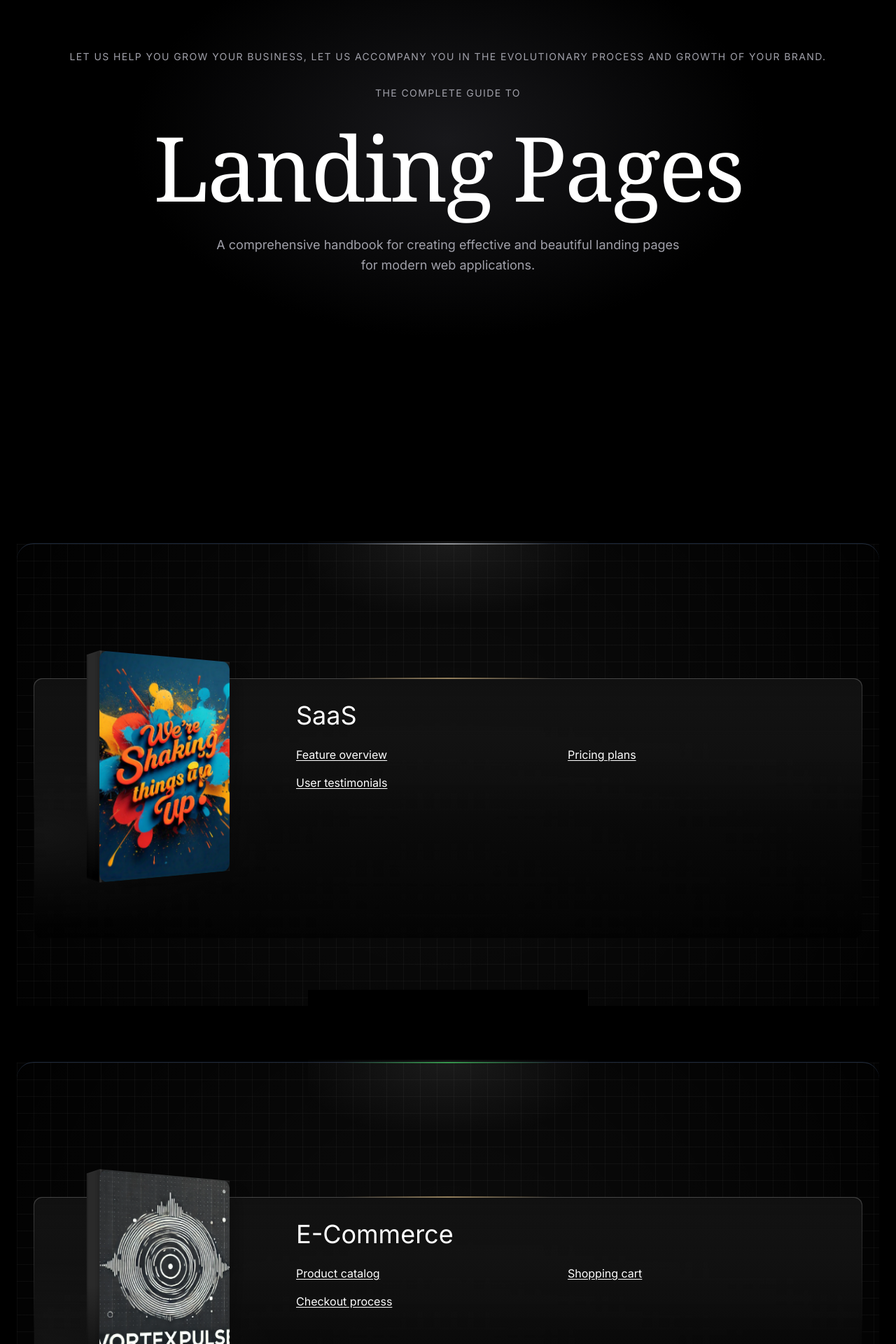
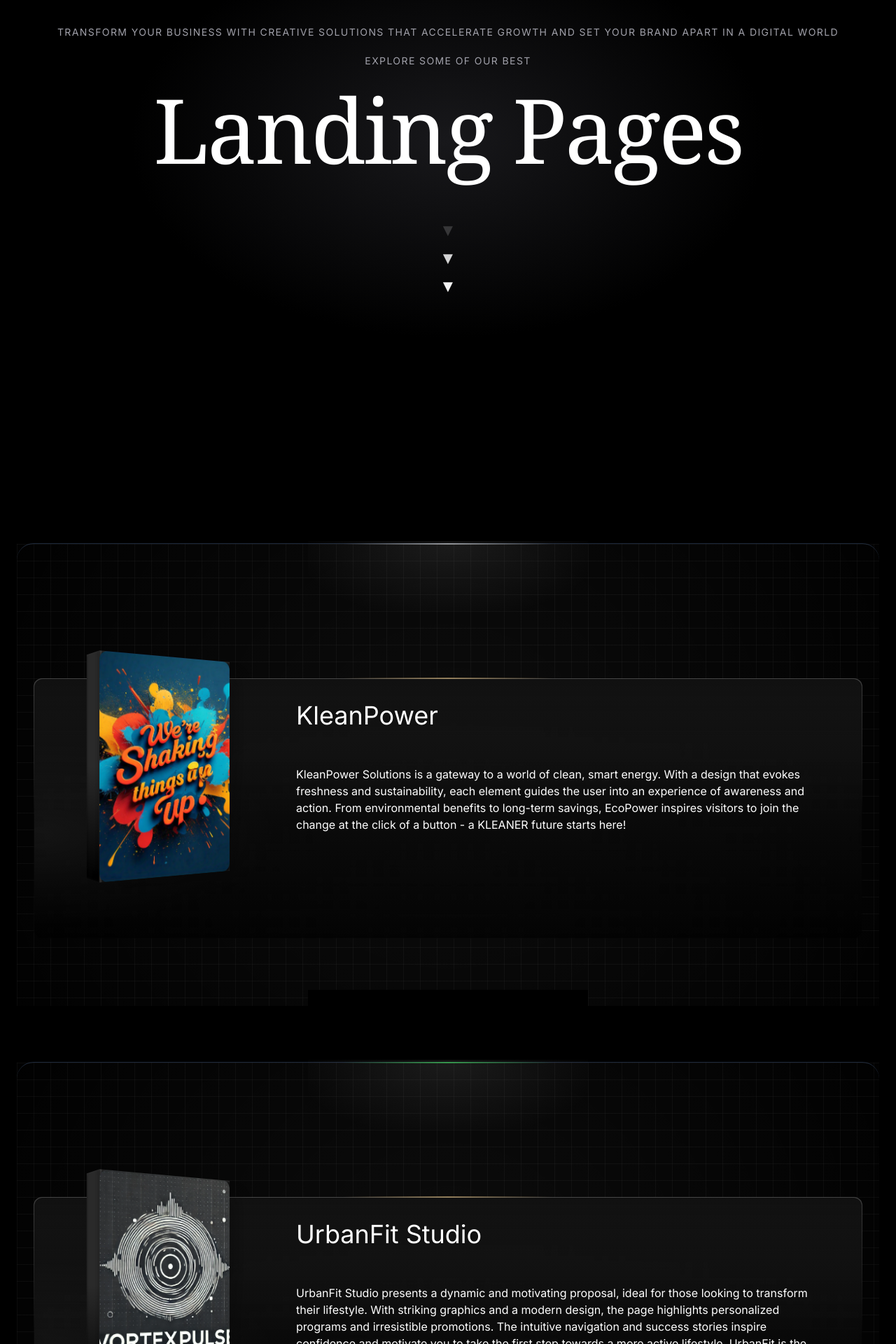
Before and after one commit to Matuzay32/company-01, a Next.js app: page /services/landing-pages in a window 1280 px wide. Shown: the part 200-2120 px from the top of the page at 70% size. Built offline with nearby package versions, Linux system fonts and the light colour scheme.

Commit message:
landing pages

```diff
--- a/app/page.tsx
+++ b/app/page.tsx
@@ -56,8 +56,8 @@ export default function Home() {
 
     {
       icon: FaUsers,
-      title: "Other services",
-      href: "/services/other-services",
+      title: "Services",
+      href: "/services",
       color: "#22d3ee",
     },
   ];
@@ -111,8 +111,8 @@ export default function Home() {
           </h2>
           <p className="mb-12 text-lg text-gray-400 max-w-3xl mx-auto">
             Your project deserves the best in digital innovation. Browse our
-            featured services here, and check "Other Services" for even more
-            tailored solutions!
+            featured services here, and check "Services" for even more tailored
+            solutions!
           </p>
           <div className="max-w-6xl mx-auto flex flex-wrap justify-center gap-12">
             {cardData.map((card, index) => (
--- a/components/LandingPages/LandingPages.tsx
+++ b/components/LandingPages/LandingPages.tsx
@@ -1,53 +1,35 @@
-import Image from 'next/image';
-import Link from 'next/link';
-import { ArrowRight } from 'lucide-react';
-import { Button } from '../ui/Buttons/v2/button';
-import CustomSection from '../ui/Others/CustomSection';
-import Pattern from '../ui/Patterns/Pattern';
+import { ArrowRight } from "lucide-react";
+import { Button } from "../ui/Buttons/v2/button";
+import CustomSection from "../ui/Others/CustomSection";
+import Image from "next/image";
+import Link from "next/link";
+import Pattern from "../ui/Patterns/Pattern";
 
 export default function LandingPages() {
   const sections = [
     {
-      title: 'SaaS',
-      image: '/exampleLanding.jpeg',
-      color: '#ffff', // Color distintivo para SaaS
-      links: [
-        { title: 'Feature overview', href: '/handbook/saas/feature-overview' },
-        { title: 'Pricing plans', href: '/handbook/saas/pricing-plans' },
-        {
-          title: 'User testimonials',
-          href: '/handbook/saas/user-testimonials',
-        },
-      ],
+      title: "KleanPower",
+      image: "/exampleLanding.jpeg",
+      color: "#ffff", // Color distintivo para SaaS
+      description:
+        "KleanPower Solutions is a gateway to a world of clean, smart energy. With a design that evokes freshness and sustainability, each element guides the user into an experience of awareness and action. From environmental benefits to long-term savings, EcoPower inspires visitors to join the change at the click of a button - a KLEANER future starts here!",
+      link: "",
     },
     {
-      title: 'E-commerce',
-      image: '/vortexPulseLogo.webp',
-      color: '#33FF57',
-      links: [
-        {
-          title: 'Product catalog',
-          href: '/handbook/ecommerce/product-catalog',
-        },
-        { title: 'Shopping cart', href: '/handbook/ecommerce/shopping-cart' },
-        {
-          title: 'Checkout process',
-          href: '/vortexPulseLogo.webp',
-        },
-      ],
+      title: "UrbanFit Studio",
+      image: "/vortexPulseLogo.webp",
+      color: "#33FF57",
+      description:
+        "UrbanFit Studio presents a dynamic and motivating proposal, ideal for those looking to transform their lifestyle. With striking graphics and a modern design, the page highlights personalized programs and irresistible promotions. The intuitive navigation and success stories inspire confidence and motivate you to take the first step towards a more active lifestyle. UrbanFit is the perfect combination of design and energy.",
+      link: "",
     },
     {
-      title: 'Portfolio',
-      image: '/vortexPulseLogo.webp',
-      color: '#3357FF',
-      links: [
-        {
-          title: 'Project showcase',
-          href: '/handbook/portfolio/project-showcase',
-        },
-        { title: 'About me', href: '/handbook/portfolio/about-me' },
-        { title: 'Contact form', href: '/handbook/portfolio/contact-form' },
-      ],
+      title: "Luxury Interiors",
+      image: "/vortexPulseLogo.webp",
+      color: "#3357FF",
+      description:
+        "Luxury Interiors' landing page redefines the concept of luxury in interior design. With a stunning visual display and sophisticated color palette, the site appeals to lovers of refined style and exceptional quality. Each section highlights exclusive and customizable pieces, with an attention to detail that conveys elegance. Elegance Interiors invites you to transform every space into a work of art, offering furniture that is synonymous with distinction and sophistication.",
+      link: "",
     },
   ];
 
@@ -57,44 +39,59 @@ export default function LandingPages() {
       <div className="relative min-h-screen flex items-center justify-center pt-16">
         <div className="absolute inset-0 bg-[radial-gradient(ellipse_at_center,_var(--tw-gradient-stops))] from-zinc-900 via-black to-black"></div>
         <div className="relative z-10 container px-4 md:px-6">
-          <p className="text-sm uppercase tracking-widest text-zinc-400 text-center mb-8">
-            Let us help you grow your business, let us accompany you in the
-            evolutionary process and growth of your brand.
+          <p className="text-sm uppercase tracking-widest text-zinc-400 text-center mb-6 leading-none">
+            Transform your business with creative solutions that accelerate
+            growth and set your brand apart in a digital world
           </p>
-          <p className="text-sm uppercase tracking-widest text-zinc-400 text-center mb-8">
-            The complete guide to
+          <p className="text-sm uppercase tracking-widest text-zinc-400 text-center mb-6">
+            explore some of our best
           </p>
-          <h1 className="font-serif text-center text-7xl md:text-8xl lg:text-9xl tracking-tight mb-8">
+          <h1 className="font-serif text-center text-7xl md:text-8xl lg:text-9xl tracking-tight mt-5">
             Landing Pages
           </h1>
-          <p className="mt-8 text-lg text-zinc-400 max-w-2xl mx-auto text-center leading-relaxed">
+          {/* <p className="mt-8 text-lg text-zinc-400 max-w-2xl mx-auto text-center leading-relaxed">
             A comprehensive handbook for creating effective and beautiful
             landing pages for modern web applications.
-          </p>
+          </p> */}
+          <div className="flex flex-col items-center space-y-2 mt-16">
+            <span className="text-2xl animate-pulse-arrow duration-700 delay-0">
+              ▼
+            </span>
+            <span className="text-2xl animate-pulse-arrow duration-700 delay-150">
+              ▼
+            </span>
+            <span className="text-2xl animate-pulse-arrow duration-700 delay-300">
+              ▼
+            </span>
+          </div>
         </div>
       </div>
 
       {/* Content Section */}
       <div className="container px-4 md:px-6 py-24">
         {sections.map((section, index) => (
-          <CustomSection height="h-px" gradientColor={section.color}>
+          <CustomSection
+            height="h-px"
+            gradientColor={section.color}
+            key={index}
+          >
             <section
               key={index}
               className="w-full relative rounded-xl bg-[linear-gradient(180deg,_#FFFFFF3D_0%,_#FFFFFF00_54%)] backdrop-filter backdrop-blur-[4px] p-[.0625rem] mt-24"
             >
               <div className="group flex flex-col md:flex-row gap-14 md:gap-24 w-full px-8 md:px-16 rounded-xl pt-8 pb-4 md:pb-6 bg-[linear-gradient(90deg,_#0000_0%,_#0000_100%),_radial-gradient(30%_36%_at_0%_60%,_#FFFFFF0D_0%,_#FFFFFF05_54%,_#FFFFFF00_100%),_linear-gradient(180deg,_#111_0%,_#00000080_100%)]">
                 <div className="flex items-center justify-center md:block translate-x-2 -translate-y-16 md:translate-x-5">
-                  <Link href={section.links[0].href}>
+                  <Link href={section.link}>
                     <div className="flex items-center justify-center [transform-style:preserve-3d] [perspective:1000px] [perspective-origin:center]">
                       <div
                         className="relative [box-shadow:20px_20px_20px_rgba(0,_0,_0,_0.2)] [transform-style:preserve-3d] [transform:rotateY(30deg)_rotateX(0deg)] transition-transform ease-in-out duration-500 group-hover:[transform:rotateY(0deg)] group-hover:[box-shadow:0_20px_20px_rgba(0,_0,_0,_0.2)]"
-                        style={{ width: '214px', height: '314px' }}
+                        style={{ width: "214px", height: "314px" }}
                       >
                         <div className="content-[''] absolute w-[44px] h-full origin-left bg-center bg-[#2a2a2a] [transform:rotateY(90deg)] bg-[linear-gradient(180deg,_#2a2a2a,_#2a2a2a_50%,_#000000_100%)] [box-shadow:-1px_-1px_4px_3px_rgba(0,_0,_0,_0.25)_inset,_1px_1px_4px_0px_rgba(255,_255,_255,_0.1)_inset,_8px_-8px_16px_-8px_rgba(0,_0,_0,_0.08)_inset,_16px_-16px_16px_-16px_rgba(0,_0,_0,_0.25)_inset]"></div>
 
                         <div
                           className="content-[''] absolute top-0 left-0 w-full h-full bg-[rgba(0,_0,_0,_0.1)] bg-[radial-gradient(_184.29%_112.9%_at_46.2%_0%,_#ffffff80_0%,_rgba(255,_255,_255,_0)_10%_),_linear-gradient(_90deg,_rgba(255,_255,_255,_0)_0.46%,_rgba(255,_255,_255,_0.2)_0.82%,_rgba(255,_255,_255,_0)_2.18%,_rgba(255,_255,_255,_0)_4.43%,_rgba(0,_0,_0,_0)_4.79%,_rgba(0,_0,_0,_0.06)_5.18%,_rgba(0,_0,_0,_0.15)_5.44%,_rgba(0,_0,_0,_0.2)_5.74%,_rgba(255,_255,_255,_0.2)_5.78%,_rgba(255,_255,_255,_0.17)_6.03%,_rgba(255,_255,_255,_0.09)_6.29%,_rgba(255,_255,_255,_0)_6.56%_)] [box-shadow:-1px_-1px_4px_3px_rgba(0,_0,_0,_0.35)_inset,_1px_1px_4px_0px_rgba(255,_255,_255,_0.35)_inset,_8px_-8px_16px_-8px_rgba(0,_0,_0,_0.08)_inset,_16px_-16px_16px_-16px_rgba(0,_0,_0,_0.25)_inset]"
-                          style={{ backgroundBlendMode: 'soft-light' }}
+                          style={{ backgroundBlendMode: "soft-light" }}
                         >
                           <Image
                             src={section.image}
@@ -120,18 +117,7 @@ export default function LandingPages() {
                   <h2 className="capitalize text-5xl md:text-4xl font-domaine leading-normal">
                     {section.title}
                   </h2>
-                  <ul className="grid grid-cols-1 lg:grid-cols-2 gap-y-2 gap-x-8 leading-loose">
-                    {section.links.map((link, i) => (
-                      <li key={i}>
-                        <Link
-                          href={link.href}
-                          className="underline text-balance underline-offset-2 text-slate-11 decoration-slate-7 transition-colors ease-in-out duration-300 hover:text-white hover:decoration-white/70"
-                        >
-                          <span>{link.title}</span>
-                        </Link>
-                      </li>
-                    ))}
-                  </ul>
+                  <p className="mt-8">{section.description}</p>
                 </div>
               </div>
             </section>
@@ -147,11 +133,11 @@ export default function LandingPages() {
               Ready to create your landing page?
             </h2>
             <p className="text-zinc-400 max-w-[42rem] leading-normal sm:text-lg sm:leading-7">
-              Explore our comprehensive guide and start building effective
-              landing pages that convert.
+              Explore our process to start building effective landing pages that
+              convert.
             </p>
             <Button className="mt-4" size="lg">
-              Get Started
+              Start now!
               <ArrowRight className="ml-2 h-4 w-4" />
             </Button>
           </div>
```
Also changed, not shown: tailwind.config.ts (+57 -52 lines).
